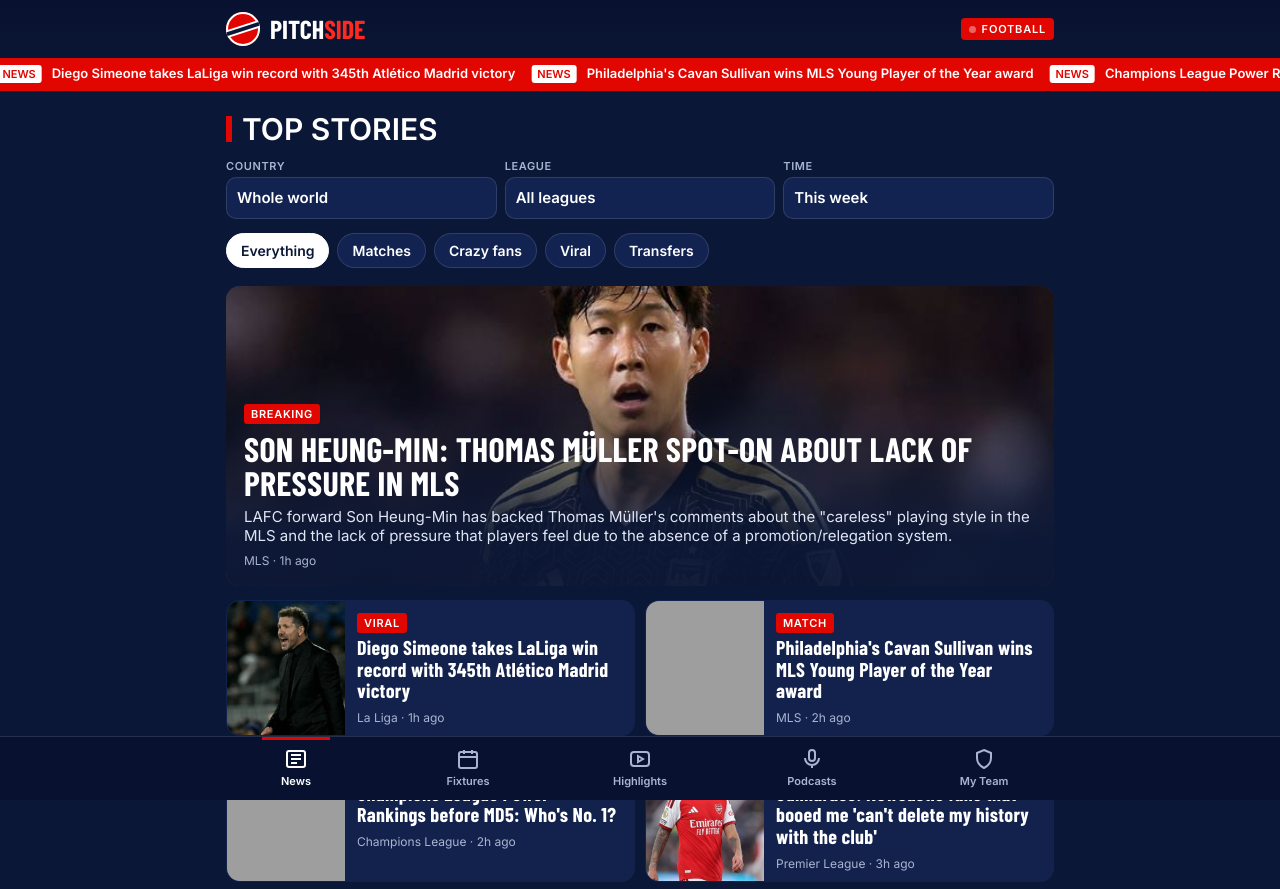
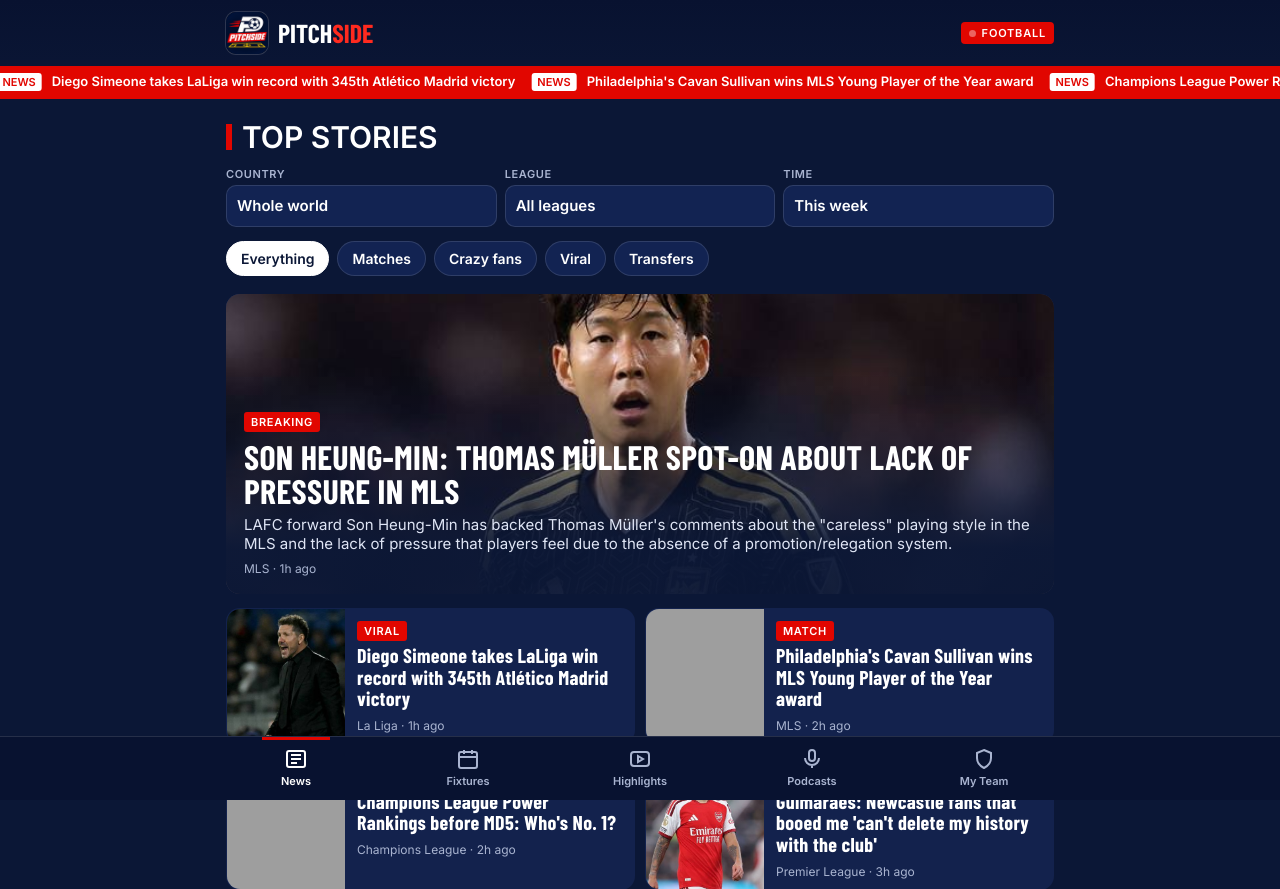
Before and after one commit to rabinowitzshloime-netizen/pitchside, a plain HTML site: page index.html in a window 1280 px wide. Shown: the top 889 px of the page. Drawn offline with nearby package versions, Linux system fonts and the light colour scheme; grey boxes are pictures that could not be loaded; a web font is replaced by a local one.

Commit message:
Add Pitchside logo to header, browser tab and home-screen icon
Co-Authored-By: Claude Opus 5.5 <noreply@anthropic.com>
Claude-Session: https://claude.ai/code/session_012DQ2qaDyfankrsNqedfri7

```diff
--- a/index.html
+++ b/index.html
@@ -7,6 +7,10 @@
 <title>Pitchside</title>
 <link rel="preconnect" href="https://fonts.googleapis.com">
 <link href="https://fonts.googleapis.com/css2?family=Barlow+Condensed:wght@600;700;800&family=Inter:wght@400;500;600&display=swap" rel="stylesheet">
+<link rel="icon" type="image/png" sizes="96x96" href="logo-96.png">
+<link rel="icon" type="image/png" sizes="192x192" href="logo-192.png">
+<link rel="apple-touch-icon" href="logo-192.png">
+<link rel="manifest" href="manifest.webmanifest">
 </head>
 <body>
 <style>
@@ -26,6 +30,7 @@ a{color:inherit}
 header{position:sticky;top:env(safe-area-inset-top,0px);z-index:20;background:linear-gradient(180deg,#081230,#0b1736);border-bottom:3px solid var(--red)}
 .bar{display:flex;align-items:center;justify-content:space-between;padding:12px 16px;max-width:860px;margin:0 auto}
 .logo{display:flex;align-items:center;gap:10px;text-decoration:none}
+.logo-img{width:42px;height:42px;border-radius:10px;display:block;box-shadow:0 0 0 1px rgba(255,255,255,.15)}
 .logo-mark{width:34px;height:34px;border-radius:50%;background:var(--red);position:relative;overflow:hidden;box-shadow:0 0 0 2px #fff inset}
 .logo-mark::before{content:"";position:absolute;left:-4px;right:-4px;top:13px;height:8px;background:#fff;transform:skewY(-18deg)}
 .logo-mark::after{content:"";position:absolute;left:-4px;right:-4px;top:15px;height:4px;background:var(--navy);transform:skewY(-18deg)}
@@ -154,7 +159,7 @@ nav button.on::before{content:"";position:absolute;top:0;left:30%;right:30%;heig
 </style>
 <header>
   <div class="bar">
-    <a class="logo" href="#" onclick="go('news');return false"><div class="logo-mark"></div><div class="logo-text">Pitch<span>side</span></div></a>
+    <a class="logo" href="#" onclick="go('news');return false"><img class="logo-img" src="logo-96.png" alt="Pitchside logo" width="42" height="42"><div class="logo-text">Pitch<span>side</span></div></a>
     <div class="live-pill"><i></i>Football</div>
   </div>
   <div class="ticker"><div class="ticker-inner" id="ticker">Loading headlines…</div></div>
```
Also changed, not shown: logo-192.png (added), logo-512.png (added), logo-96.png (added), manifest.webmanifest (added).
